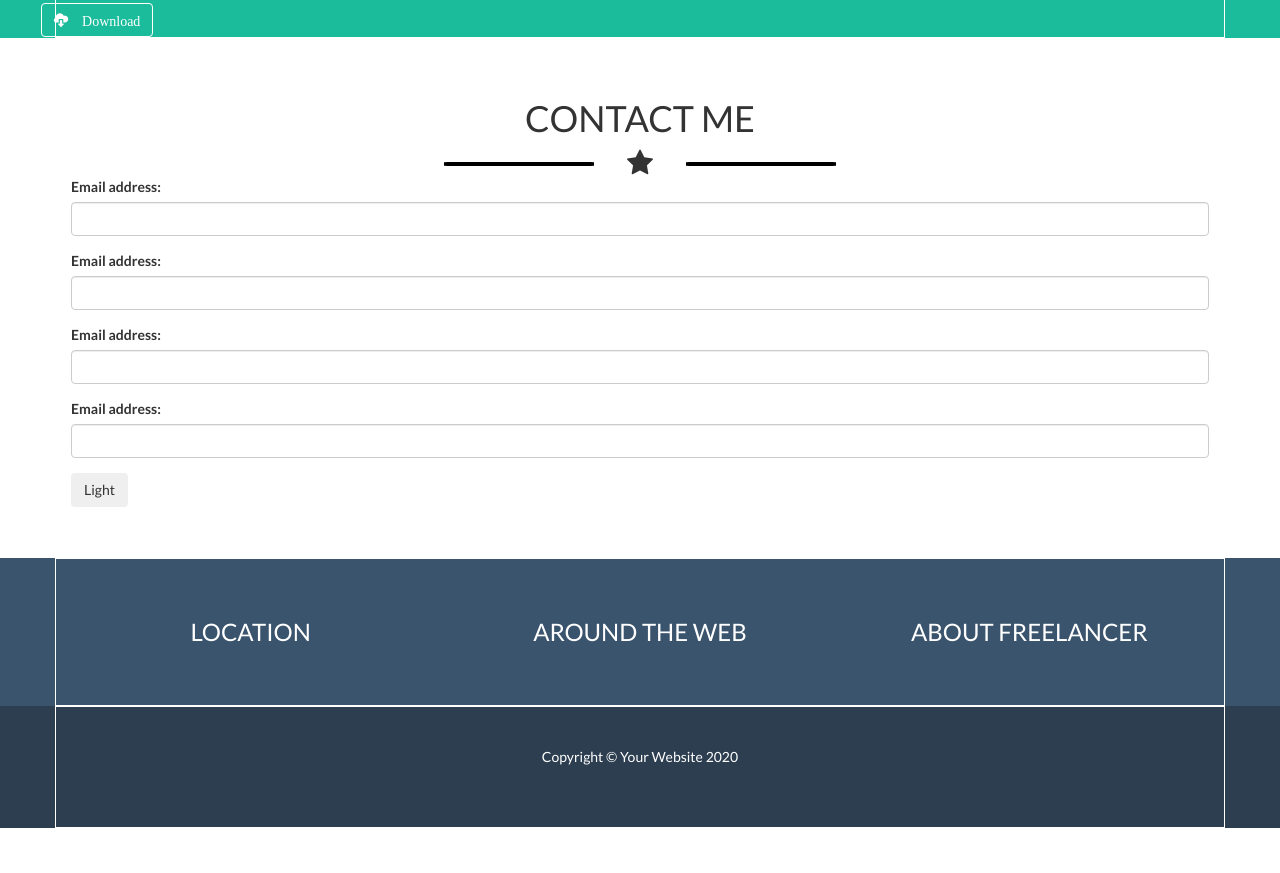
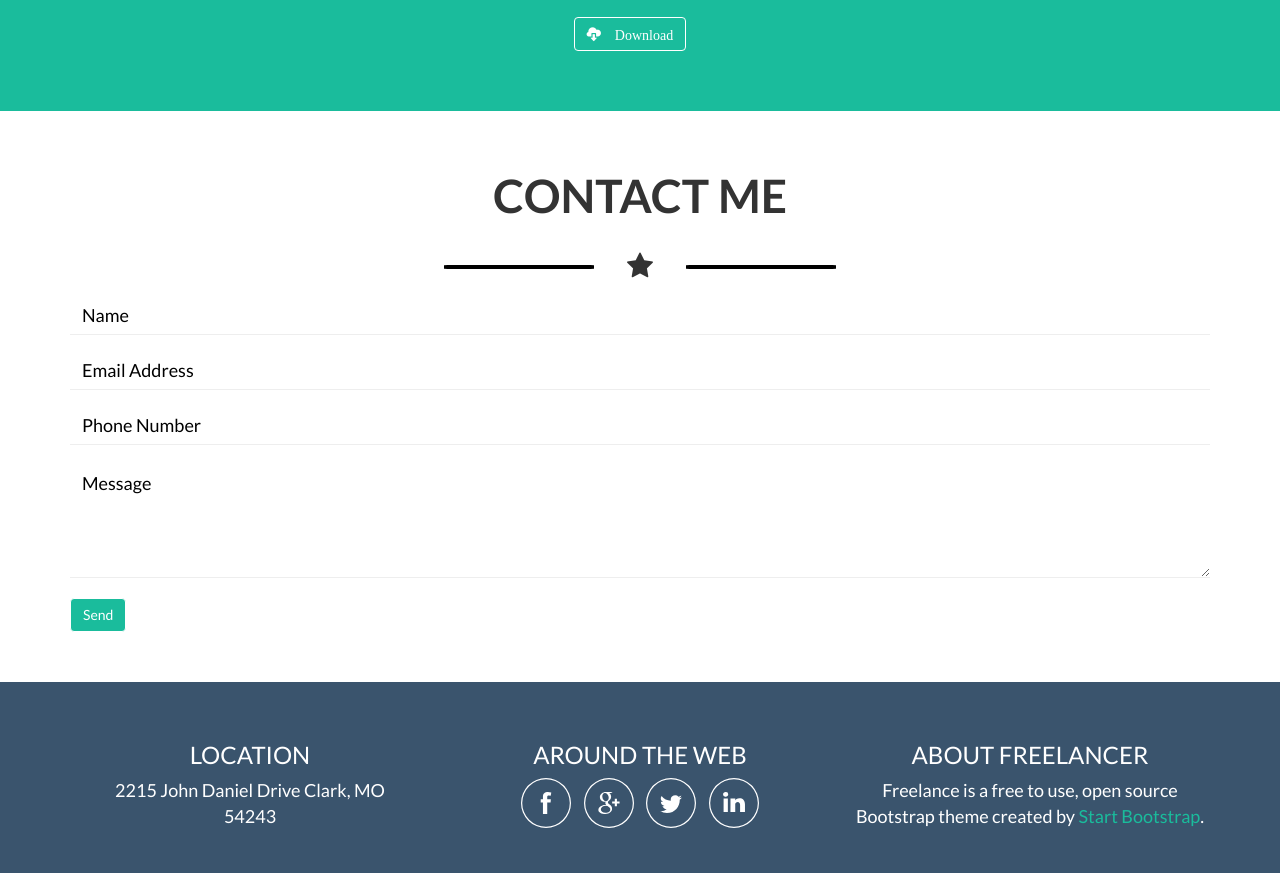
Before and after one commit to martina-amore/html-css-bootstrap-freelancer, a plain HTML site: page index.html in a window 1280 px wide. Shown: the part 1754-2627 px from the top of the page. Before the commit the page ends 2582 px from the top, so only its background shows below. Drawn offline with nearby package versions, Linux system fonts and the light colour scheme.

Commit message:
4° commit: complete

```diff
--- a/css/style.css
+++ b/css/style.css
@@ -7,10 +7,6 @@ body {
     display: inline-block;
     border: 2px solid black;
     border-radius: 8%;
-}
-
-.container {
-    border: 1px solid white;
 }
 
 /* HEADER TOP */
@@ -136,6 +132,7 @@ body {
     padding-top: 50px;
     text-align: center;
     color: white;
+    margin-bottom: 20px;
 }
 
 .main-central h1 {
@@ -165,13 +162,20 @@ body {
     font-size: 20px;
 }
 
+.button-download {
+    text-align: center;
+}
+
 .btn.btn-outline-primary {
     display: inline;
     margin-right: 20px;
     background-color: transparent;
     color: white;
     border: 1px solid white;
-    font-family: 'Lato';
+}
+
+.main-central-bg .container {
+    padding-bottom: 60px;
 }
 
 /* MAIN BOTTOM */
@@ -182,17 +186,39 @@ body {
 .main-bottom {
     margin-top: 40px;
     text-align: center;
+    margin-bottom: 20px;
 }
 
-.send {
-    width: 100px;
-    height: 50px;
-    border: black 1px solid;
-    display: inline-block;
+.main-bottom h1 {
+    font-weight: 700;
+    margin-bottom: 30px;
+    font-size: 46px;
 }
 
 .main-bottom2 {
     margin-bottom: 50px;
+}
+
+.no-border {
+    border: 0;
+    box-shadow: none;
+}
+
+hr {
+    margin-top: 0;
+}
+
+.form-control::placeholder {
+  color: black;
+  font-size: 18px;
+}
+
+.btn.btn-outline-light {
+    display: inline;
+    margin-right: 20px;
+    background-color: #1abc9c;
+    color: white;
+    border: 1px solid white;
 }
 
 /* FOOTER TOP */
@@ -203,8 +229,23 @@ body {
 .footer-top {
     text-align: center;
     color: white;
-    margin-top: 40px;
-    margin-bottom: 50px;
+    padding-top: 40px;
+    margin-bottom: 20px;
+    padding-bottom: 30px;
+}
+
+.footer-top p {
+    font-size: 18px;
+}
+
+.footer-top a {
+    color: #1abc9c;
+}
+
+.footer-top img {
+    height: 50px;
+    margin-left: 5px;
+    margin-right: 5px;
 }
 
 /* FOOTER BOTTOM */
@@ -220,8 +261,7 @@ body {
 }
 
 /* CSS media */
-
-@media screen and (max-width: 769px) {
+@media screen and (max-width: 767px) {
     .row.header-top-right {
         text-align: right;
     }
@@ -234,6 +274,10 @@ body {
         font-size: 3rem;
     }
 
+    .main-bottom h1 {
+        font-size: 3rem;
+    }
+
     .main-central2 .text1 {
         margin-left: 90px;
         margin-right: 90px;
@@ -243,4 +287,26 @@ body {
         margin-left: 90px;
         margin-right: 90px;
     }
+
+    .footer-top {
+        padding-top: 10px;
+        padding-bottom: 10px;
+    }
 }
+
+@media screen and (min-width: 768px) and (max-width: 991px) {
+    .main-central2 .text1 {
+        margin-left: 90px;
+        margin-right: 90px;
+    }
+
+    .main-central2 .text2 {
+        margin-left: 90px;
+        margin-right: 90px;
+    }
+
+    .footer-top {
+        padding-top: 10px;
+        padding-bottom: 10px;
+    }
+}
--- a/index.html
+++ b/index.html
@@ -25,7 +25,7 @@
                                     <li><a href="#">CONTACT</a></li>
                                 </ul>
                             </nav>
-                            <button type="button" class="btn btn-outline-light hidden-sm hidden-md hidden-lg">
+                            <button type="button" class="btn btn-outline-dark hidden-sm hidden-md hidden-lg">
                                 <i class="fa fa-bars fa-2x" aria-hidden="true"></i>
                             </button>
                         </div>
@@ -108,9 +108,11 @@
                             <div class="main-central2 col-lg-6 col-md-6 col-xs-12">
                                 <div class="text2">Whether you're a student looking to showcase your work, a professional looking to attract clients, or a graphic artist looking to share your projects, this template is the perfect starting point!</div>
                             </div>
-                            <button type="button main-central2" class="btn btn-outline-primary">
-                                <span class="glyphicon glyphicon-cloud-download" aria-hidden="true"> Download
-                            </button>
+                            <div class="button-download col-xs-12">
+                                <button type="button main-central2" class="btn btn-outline-primary">
+                                    <span class="glyphicon glyphicon-cloud-download" aria-hidden="true"> Download
+                                </button>
+                            </div>
                         </div>
                     </div>
                 </div>
@@ -127,24 +129,15 @@
                     </div>
                     <div class="row">
                         <div class="main-bottom2 col-xs-12">
-                            <form action="/action_page.php">
-                                <div class="form-group">
-                                    <label for="email">Email address:</label>
-                                    <input type="email" class="form-control" id="email">
-                                </div>
-                                <div class="form-group">
-                                    <label for="email">Email address:</label>
-                                    <input type="email" class="form-control" id="email">
-                                </div>
-                                <div class="form-group">
-                                    <label for="email">Email address:</label>
-                                    <input type="email" class="form-control" id="email">
-                                </div>
-                                <div class="form-group">
-                                    <label for="email">Email address:</label>
-                                    <input type="email" class="form-control" id="email">
-                                </div>
-                            <button type="button" class="btn btn-outline-light">Light</button>
+                            <input type="name" class="form-control no-border" placeholder="Name">
+                            <hr>
+                            <input type="email" class="form-control no-border" placeholder="Email Address">
+                            <hr>
+                            <input type="phone" class="form-control no-border" placeholder="Phone Number">
+                            <hr>
+                            <textarea class="form-control no-border" rows="5" placeholder="Message"></textarea>
+                            <hr>
+                            <button type="button" class="btn btn-outline-light">Send</button>
                         </div>
                    </div>
                </div>
@@ -156,12 +149,20 @@
                     <div class="row">
                         <div class="footer-top col-lg-4 col-md-4 col-xs-12">
                             <h3>LOCATION</h3>
+                            <p>2215 John Daniel Drive Clark, MO<br>54243</p>
                         </div>
                         <div class="footer-top col-lg-4 col-md-4 col-xs-12">
                             <h3>AROUND THE WEB</h3>
+                            <div class="footer-top-icons">
+                                <img src="img/Facebook.svg" alt="Facebook icon">
+                                <img src="img/Google Plus.svg" alt="Google+ icon">
+                                <img src="img/Twitter.svg" alt="Twitter icon">
+                                <img src="img/Linkedin.svg" alt="Linkedin icon">
+                            </div>
                         </div>
                         <div class="footer-top col-lg-4 col-md-4 col-xs-12">
                             <h3>ABOUT FREELANCER</h3>
+                            <p>Freelance is a free to use, open source Bootstrap theme created by <a href="#">Start Bootstrap</a>.</p>
                         </div>
                     </div>
                 </div>
```
